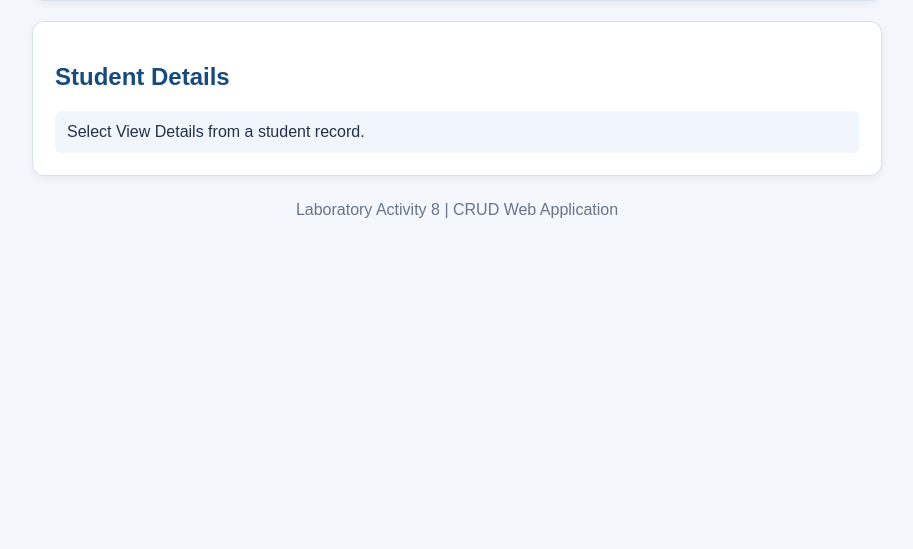
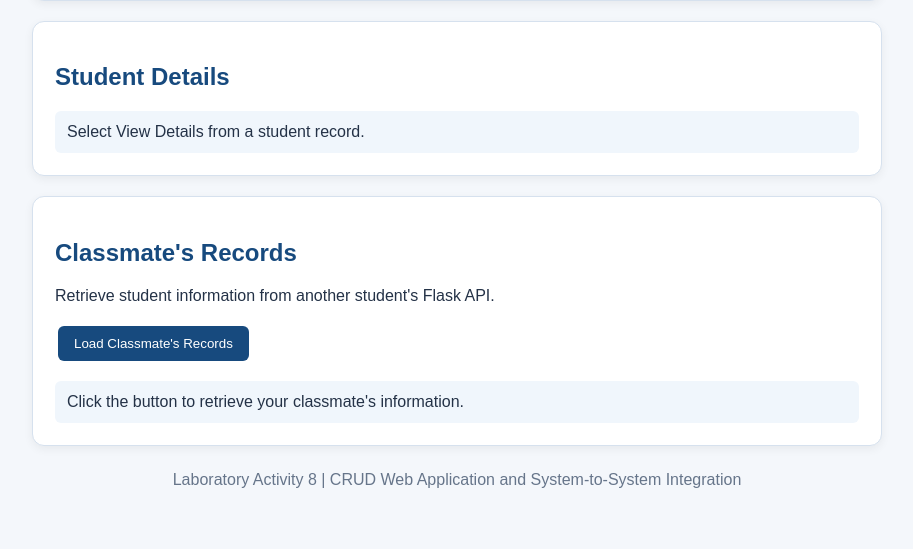
Before and after one commit to paclibarclarisse-collab/PaclibarClarisse, a Flask app: page / in a window 1280 px wide. Shown: the part 2287-2836 px from the top of the page, without its empty margins (183-1096 px from the left). Before the commit the page ends 2505 px from the top, so only its background shows below. Run offline with Flask 3, Linux system fonts and the light colour scheme.

Commit message:
Complete Activity 8 system integration

```diff
--- a/app.py
+++ b/app.py
@@ -1,5 +1,8 @@
 
 import sqlite3
+import json
+from urllib.request import urlopen
+
 from flask import Flask, jsonify, request, render_template
 
 app = Flask(__name__)
@@ -200,5 +203,25 @@ def delete_student(id):
     return jsonify({"message": "Student deleted"})
 
 
+# Activity 8: RETRIEVE CLASSMATE'S RECORDS
+@app.route('/api/classmate-students', methods=['GET'])
+def get_classmate_students():
+    classmate_url = "https://flask-malunes-act4.onrender.com/student"
+
+    try:
+        with urlopen(classmate_url, timeout=30) as response:
+            students = json.loads(
+                response.read().decode('utf-8')
+            )
+
+        return jsonify(students)
+
+    except Exception as error:
+        return jsonify({
+            "error": "Unable to retrieve classmate records",
+            "details": str(error)
+        }), 500
+
+
 if __name__ == '__main__':
     app.run(debug=True)
--- a/templates/index.html
+++ b/templates/index.html
@@ -99,6 +99,7 @@
 </head>
 
 <body>
+
     <h1>Student API Interface</h1>
     <p style="text-align:center">
         Welcome! Explore the information provided by my Flask API.
@@ -153,16 +154,11 @@
         <h2>Manage Student Records (CRUD)</h2>
         <p>Add, view, edit, and delete student records in your database.</p>
 
-        <input type="text" id="studentId" placeholder="Student ID">
-        <br>
-        <input type="text" id="studentName" placeholder="Full Name">
-        <br>
-        <input type="text" id="studentProgram" placeholder="Program (e.g. BSIT)">
-        <br>
-        <input type="number" id="studentYear" placeholder="Year">
-        <br>
-        <input type="text" id="studentSection" placeholder="Section">
-        <br>
+        <input type="text" id="studentId" placeholder="Student ID"><br>
+        <input type="text" id="studentName" placeholder="Full Name"><br>
+        <input type="text" id="studentProgram" placeholder="Program (e.g. BSIT)"><br>
+        <input type="number" id="studentYear" placeholder="Year"><br>
+        <input type="text" id="studentSection" placeholder="Section"><br>
 
         <button onclick="saveStudent()">Add Student</button>
         <button onclick="updateStudent()" id="updateButton" style="display:none">
@@ -193,8 +189,18 @@
         </div>
     </div>
 
+    <!-- Activity 8: Classmate Records -->
+    <div class="card">
+        <h2>Classmate's Records</h2>
+        <p>Retrieve student information from another student's Flask API.</p>
+        <button onclick="loadClassmateStudents()">Load Classmate's Records</button>
+        <div id="classmateList" class="result">
+            Click the button to retrieve your classmate's information.
+        </div>
+    </div>
+
     <footer>
-        Laboratory Activity 8 | CRUD Web Application
+        Laboratory Activity 8 | CRUD Web Application and System-to-System Integration
     </footer>
 
     <script>
@@ -607,6 +613,59 @@
                 message.textContent = "Unable to delete student.";
             }
         }
+
+        // Activity 8: Retrieve classmate's information
+        async function loadClassmateStudents() {
+            const output = document.getElementById("classmateList");
+            output.textContent = "Retrieving classmate's information...";
+
+            try {
+                const response = await fetch("/api/classmate-students");
+                const data = await response.json();
+
+                if (!response.ok) {
+                    throw new Error(data.error || "Unable to retrieve records.");
+                }
+
+                output.replaceChildren();
+
+                const record = document.createElement("div");
+                record.className = "student-record";
+
+                const fields = [
+                    ["Student ID", data.student_id],
+                    ["Name", data.name],
+                    ["Program", data.program],
+                    ["Year", data.year],
+                    ["Section", data.section]
+                ];
+
+                fields.forEach(function(field) {
+                    const p = document.createElement("p");
+                    const label = document.createElement("strong");
+
+                    label.textContent = field[0] + ": ";
+                    p.appendChild(label);
+                    p.appendChild(
+                        document.createTextNode(field[1] ?? "Not provided")
+                    );
+
+                    record.appendChild(p);
+                });
+
+                output.appendChild(record);
+
+                const note = document.createElement("p");
+                note.textContent =
+                    "Source: HApee Malunes's Flask API (read-only student information).";
+                output.appendChild(note);
+
+            } catch (error) {
+                output.textContent =
+                    "Unable to retrieve classmate's information: " + error.message;
+            }
+        }
     </script>
+
 </body>
 </html>
```
